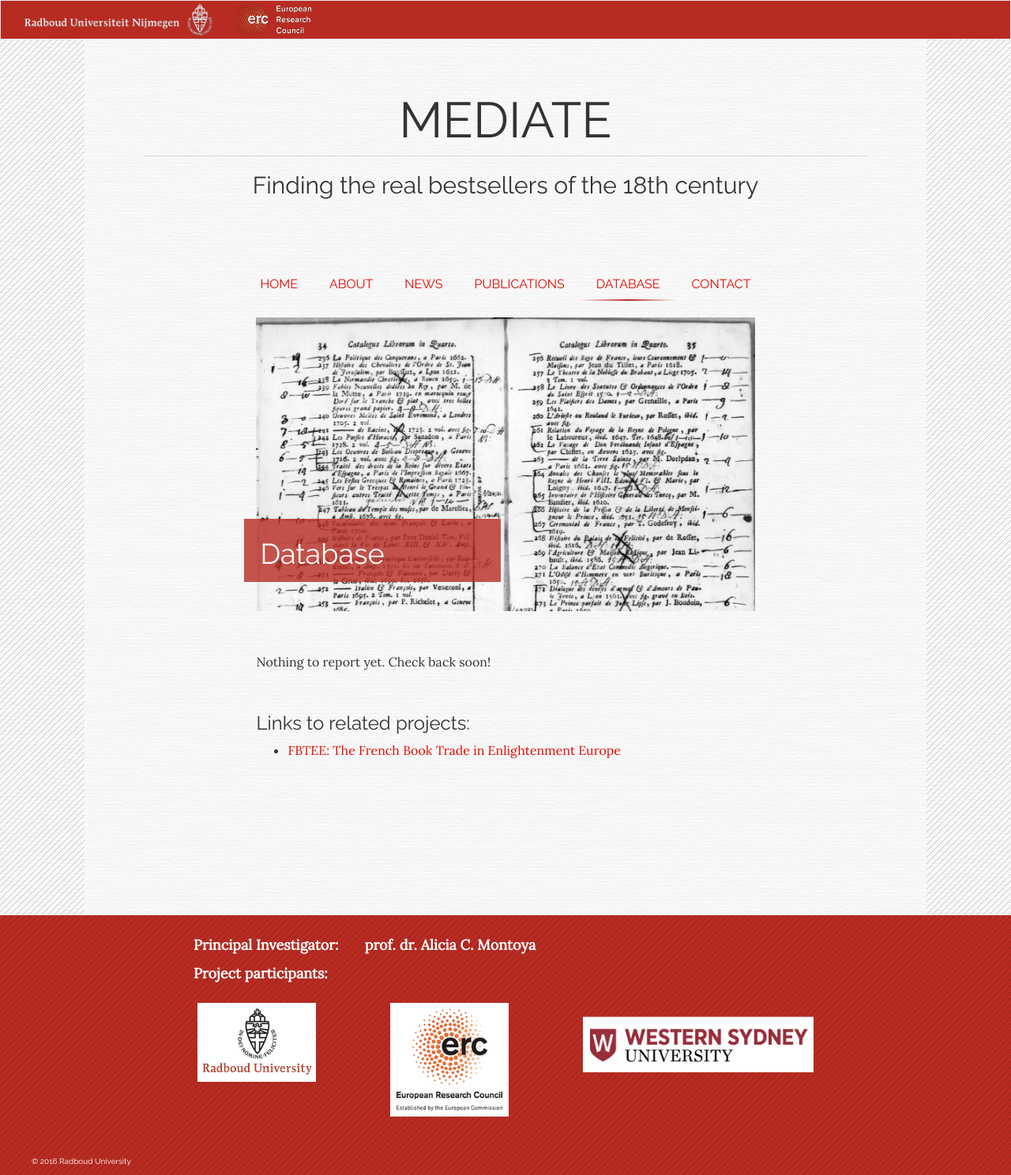
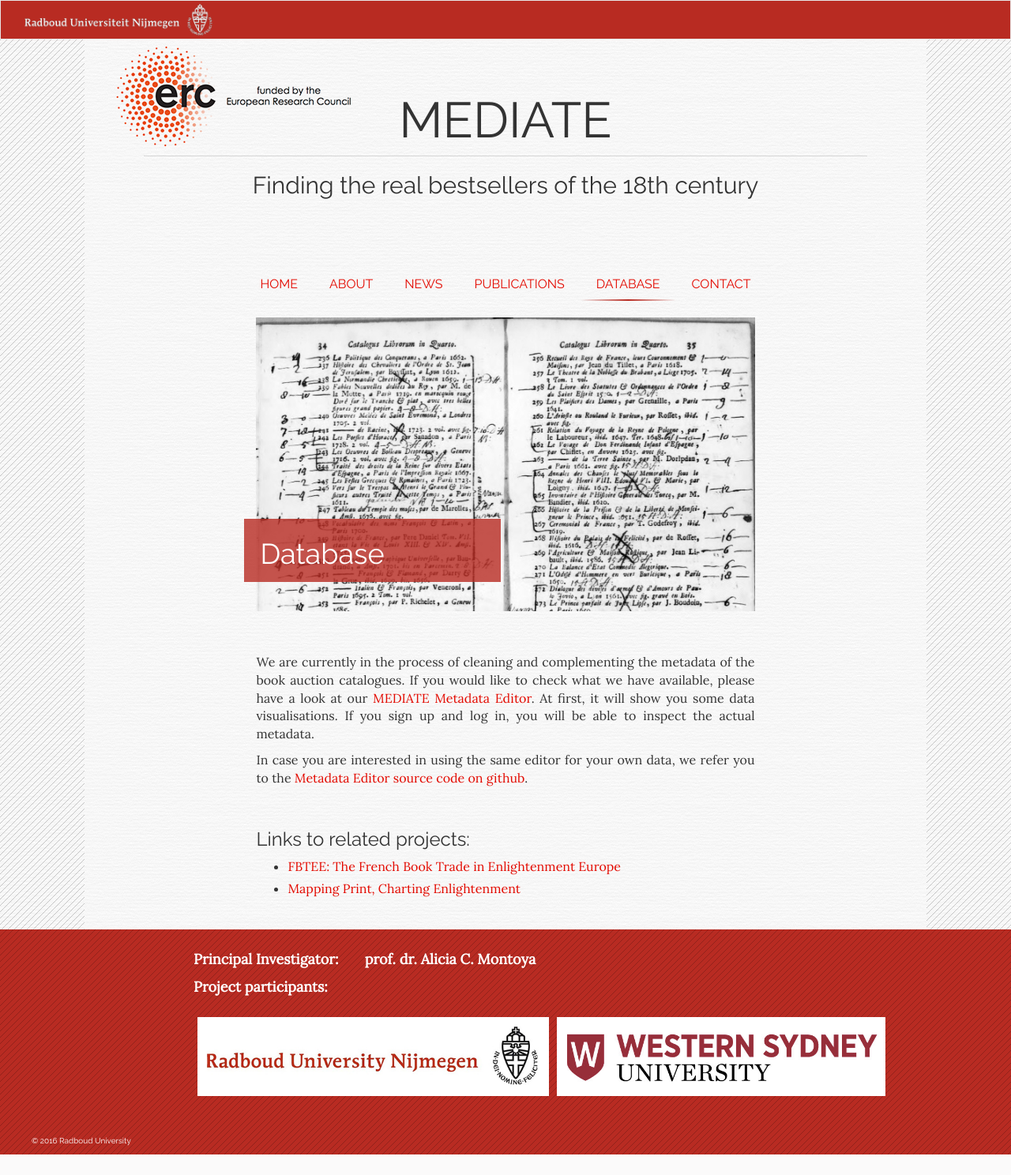
Before and after one commit to Mediate18/website, a PHP site: page /index.php?page=database in a window 1280 px wide. Shown: the whole page at 79% size. After the commit the page ends 1462 px from the top, so only its background shows below. Run offline with PHP 8.4, Linux system fonts and the light colour scheme.

Commit message:
Update images, footer logos and db page

```diff
--- a/css/mediate.css
+++ b/css/mediate.css
@@ -42,6 +42,15 @@ a.navbar-img > img.mini-logo {
 
 .jumbotron {
 	background: 0;
+	position: relative;
+}
+
+.jumbotron > img.stamp {
+	position: absolute;
+	top: 3px;
+	left: 15px;
+	width: auto;
+	height: 140px;
 }
 
 .jumbotron hr {
@@ -233,3 +242,10 @@ ol li, .page-content ul li {
 	background-image: -ms-linear-gradient(45deg, transparent 90%, rgba(255, 255, 255, .25) 50%);
 	background-image: -o-linear-gradient(45deg, transparent 90%, rgba(255, 255, 255, .25) 50%);
 }
+
+.news-main-image {
+	width: 100%;
+	margin-top: 10px;
+	margin-bottom: 10px;
+	border: 1px solid grey;
+}
--- a/php/layout/footer.php
+++ b/php/layout/footer.php
@@ -3,8 +3,7 @@
 		<p>Principal Investigator:&nbsp;&nbsp;&nbsp;&nbsp;&nbsp;&nbsp;&nbsp;prof. dr. Alicia C. Montoya</p>
 		<p>Project participants:</p>
 		<ul class="list-inline">
-			<li><a href="http://www.ru.nl/" target="_blank"><img class="partner-logo" src="img/radboud-main.png" /></a></li>
-			<li><a href="https://erc.europa.eu/" target="_blank"><img class="partner-logo" src="img/erc-main.png" /></a></li>
+			<li><a href="http://www.ru.nl/" target="_blank"><img class="partner-logo2" src="img/ru_lg.jpg" /></a></li>
 			<li><a href="http://www.westernsydney.edu.au/dhrg" target="_blank"><img class="partner-logo2" src="img/wsu-main.png" /></a></li>
 		</ul>
 	</div>
--- a/php/layout/navbar.php
+++ b/php/layout/navbar.php
@@ -3,7 +3,6 @@
 		<!-- Brand and toggle get grouped for better mobile display -->
 		<div class="navbar-header">
 			<a class="navbar-brand navbar-img" href="http://www.ru.nl/" target="_blank"><img src="img/ru.png" class="mini-logo" /></a>
-			<a class="navbar-brand navbar-img" href="https://erc.europa.eu/" target="_blank"><img src="img/erc.png" class="mini-logo" /></a>
 		</div>
 	</div><!-- /.container-fluid -->
 </nav>
--- a/php/layout/page.php
+++ b/php/layout/page.php
@@ -7,6 +7,7 @@
 			<div class="row">
 				<div class="col-xs-10 col-xs-offset-1">
 					<div class="jumbotron">
+						<img src="img/erc_funded.png" class="stamp" />
 						<h1 class="text-center" id="main-title">MEDIATE</h1>
 						<hr/>
 						<h2 class="text-center" id="sub-title">Finding the real bestsellers of the 18th century</h2>
--- a/php/pages/database.php
+++ b/php/pages/database.php
@@ -7,10 +7,12 @@
 <div class="col-xs-12 page-content">
 	<h1 class="visible-xs">Database</h1>
 	<br/>
-	<p>Nothing to report yet. Check back soon!</p>
+	<p>We are currently in the process of cleaning and complementing the metadata of the book auction catalogues. If you would like to check what we have available, please have a look at our <a href="http://metadata.mediate18.nl" target="_blank">MEDIATE Metadata Editor</a>. At first, it will show you some data visualisations. If you sign up and log in, you will be able to inspect the actual metadata.</p>
+	<p>In case you are interested in using the same editor for your own data, we refer you to the <a href="https://github.com/Taalmonsters/metadata_editor" target="_blank">Metadata Editor source code on github</a>.</p>
 	<br/>
 	<h3>Links to related projects:</h3>
 	<ul>
 		<li><a href="http://fbtee.uws.edu.au/main/" target="_blank">FBTEE: The French Book Trade in Enlightenment Europe</a></li>
+		<li><a href="http://fbtee.uws.edu.au/mpce/" target="_blank">Mapping Print, Charting Enlightenment</a></li>
 	</ul>
 </div>
```
Also changed, not shown: img/about.jpg, img/erc_funded.png (added), img/news.jpg, img/publications.jpg, img/ru_lg.jpg (added), img/team.jpg, img/wsu-main.png.
